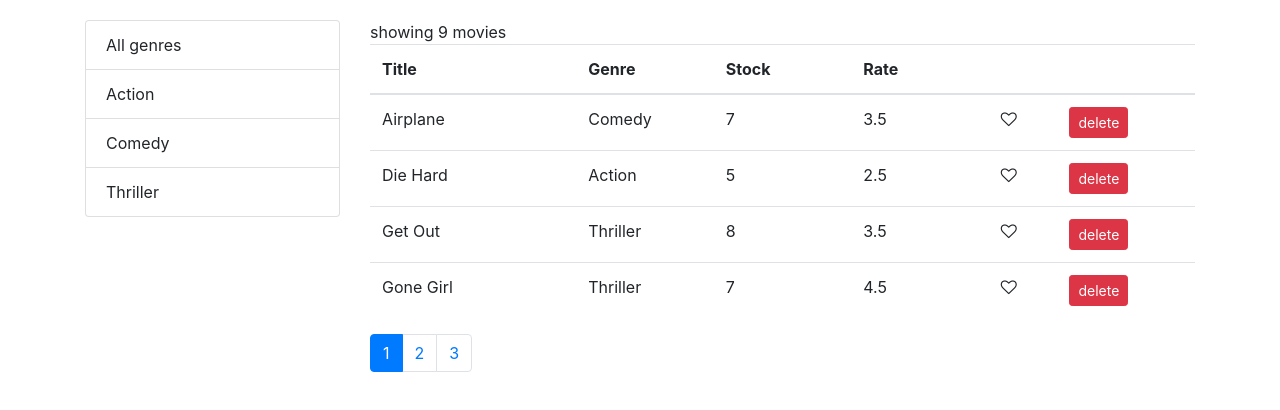
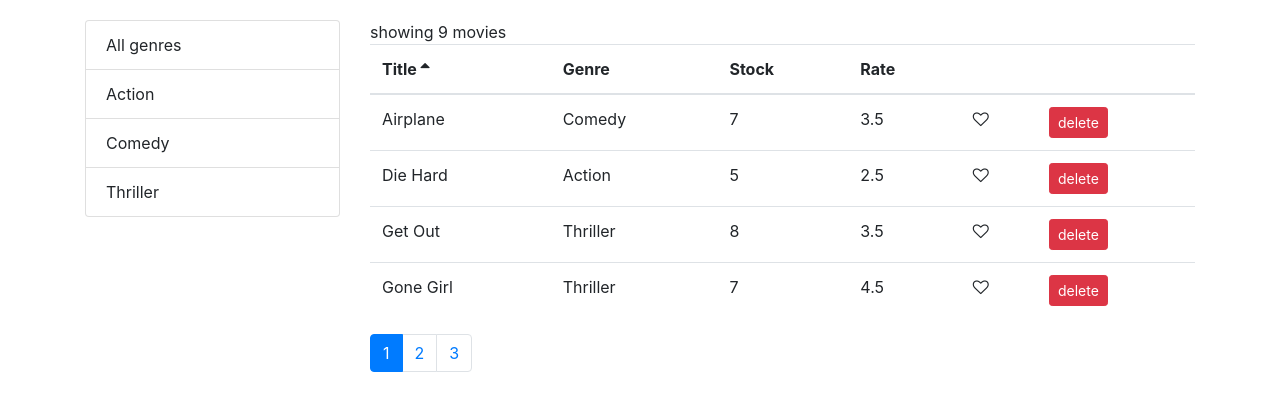
Before and after one commit to SnowGojira/vidly, a React (Create React App) app: page / in a window 1280 px wide. Shown: the top 410 px of the page. Built offline with nearby package versions, Linux system fonts and the light colour scheme.

Commit message:
完成重构

```diff
--- /dev/null
+++ b/src/components/common/table.jsx
@@ -0,0 +1,15 @@
+import React from "react";
+import TableHeader from "./tableHeader";
+import TableBody from "./tableBody";
+
+const Table = (props) => {
+  const { columns, movies, sortColumn, onSort } = props;
+  return (
+    <table className="table">
+      <TableHeader columns={columns} onSort={onSort} sortColumn={sortColumn} />
+      <TableBody movies={movies} columns={columns} />
+    </table>
+  );
+};
+
+export default Table;
--- a/src/components/common/tableBody.jsx
+++ b/src/components/common/tableBody.jsx
@@ -1,40 +1,34 @@
-import React, { Component } from 'react';
-import Heart from "./heart";
+import React, { Component } from "react";
+import _ from "lodash";
 
 class TableBody extends Component {
+  renderCell(movie, column) {
+    return column.content ? column.content(movie) : _.get(movie, column.path);
+  }
 
-    render() {
-        const {onHeart,onDelete,movies} = this.props;
-        return ( <tbody>
-            {movies.map((movie) => (
-              <tr key={movie._id}>
-                <td className="col-md-3 themed-grid-col">{movie.title}</td>
-                <td className="col-md-2 themed-grid-col">{movie.genre.name}</td>
-                <td className="col-md-2 themed-grid-col">
-                  {movie.numberInStock}
-                </td>
-                <td className="col-md-2 themed-grid-col">
-                  {movie.dailyRentalRate}
-                </td>
-                <td className="col-md-1">
-                  <Heart
-                    movie={movie}
-                    liked={movie.liked}
-                    onSelected={() => onHeart(movie)}
-                  />
-                </td>
-                <td className="col-md-2 themed-grid-col">
-                  <button
-                    className="btn btn-danger btn-sm"
-                    onClick={() => onDelete(movie)}
-                  >
-                    delete
-                  </button>
-                </td>
-              </tr>
+  createKey(movie, column) {
+    return movie[this.props.valueProperty] + (column.label || column.key);
+  }
+  render() {
+    const { movies, columns, valueProperty } = this.props;
+    return (
+      <tbody>
+        {movies.map((movie) => (
+          <tr key={movie[valueProperty]}>
+            {columns.map((column) => (
+              <td key={this.createKey(movie, column)}>
+                {this.renderCell(movie, column)}
+              </td>
             ))}
-          </tbody> );
-    }
+          </tr>
+        ))}
+      </tbody>
+    );
+  }
 }
 
+TableBody.defaultProps = {
+  valueProperty: "_id",
+};
+
 export default TableBody;
--- a/src/components/common/tableHeader.jsx
+++ b/src/components/common/tableHeader.jsx
@@ -13,6 +13,13 @@ class TableHeader extends Component {
     }
     this.props.onSort(sortColumn);
   }
+  renderSortIcon = (column) => {
+    const { sortColumn } = this.props;
+    if (column.path !== sortColumn.path) return null;
+    if (sortColumn.order === "asc") return <i className="fa fa-sort-asc"></i>;
+
+    return <i className="fa fa-sort-desc"></i>;
+  };
   render() {
     const { columns } = this.props;
     return (
@@ -23,7 +30,7 @@ class TableHeader extends Component {
               key={column.label || column.key}
               onClick={() => this.raiseSort(column.path)}
             >
-              {column.label}
+              {column.label} {this.renderSortIcon(column)}
             </th>
           ))}
         </tr>
--- a/src/components/movies.jsx
+++ b/src/components/movies.jsx
@@ -5,7 +5,7 @@ import MoviesTable from "./moviesTable";
 import Pagination from "./common/pagination";
 import { paginate } from "../utils/paginate";
 import { filterMovies } from "../utils/filter";
-import ListGroup from "./common/listgroup";
+import ListGroup from "./common/listGroup";
 import _ from "lodash";
 
 class Movies extends Component {
@@ -47,7 +47,7 @@ class Movies extends Component {
   handleSort = (sortColumn) => {
     this.setState({ sortColumn });
   };
-  render() {
+  getPageData = () => {
     let {
       currentPage,
       pageSize,
@@ -61,6 +61,12 @@ class Movies extends Component {
         : allMovies;
     let sorted = _.orderBy(filtered, [sortColumn.path], [sortColumn.order]);
     let movies = paginate(sorted, currentPage, pageSize);
+
+    return { movies, filtered };
+  };
+  render() {
+    let { sortColumn } = this.state;
+    const { movies, filtered } = this.getPageData();
 
     return (
       <React.Fragment>
--- a/src/components/moviesTable.jsx
+++ b/src/components/moviesTable.jsx
@@ -1,6 +1,6 @@
 import React, { Component } from "react";
-import TableHeader from "./common/tableHeader";
-import TableBody from "./common/tableBody";
+import Heart from "./common/heart";
+import Table from "./common/table";
 
 class MoviesTable extends Component {
   render() {
@@ -10,19 +10,36 @@ class MoviesTable extends Component {
       { label: "Genre", path: "genre.name" },
       { label: "Stock", path: "numberInStock" },
       { label: "Rate", path: "dailyRentalRate" },
-      { key: "heart" },
-      { key: "delete" },
+      {
+        key: "heart",
+        content: (movie) => (
+          <Heart
+            movie={movie}
+            liked={movie.liked}
+            onSelected={() => onHeart(movie)}
+          />
+        ),
+      },
+      {
+        key: "delete",
+        content: (movie) => (
+          <button
+            className="btn btn-danger btn-sm"
+            onClick={() => onDelete(movie)}
+          >
+            delete
+          </button>
+        ),
+      },
     ];
 
     return (
-      <table className="table">
-        <TableHeader
-          columns={columns}
-          onSort={onSort}
-          sortColumn={sortColumn}
-        />
-        <TableBody movies={movies} onHeart={onHeart} onDelete={onDelete} />
-      </table>
+      <Table
+        columns={columns}
+        movies={movies}
+        onSort={onSort}
+        sortColumn={sortColumn}
+      />
     );
   }
 }
```
